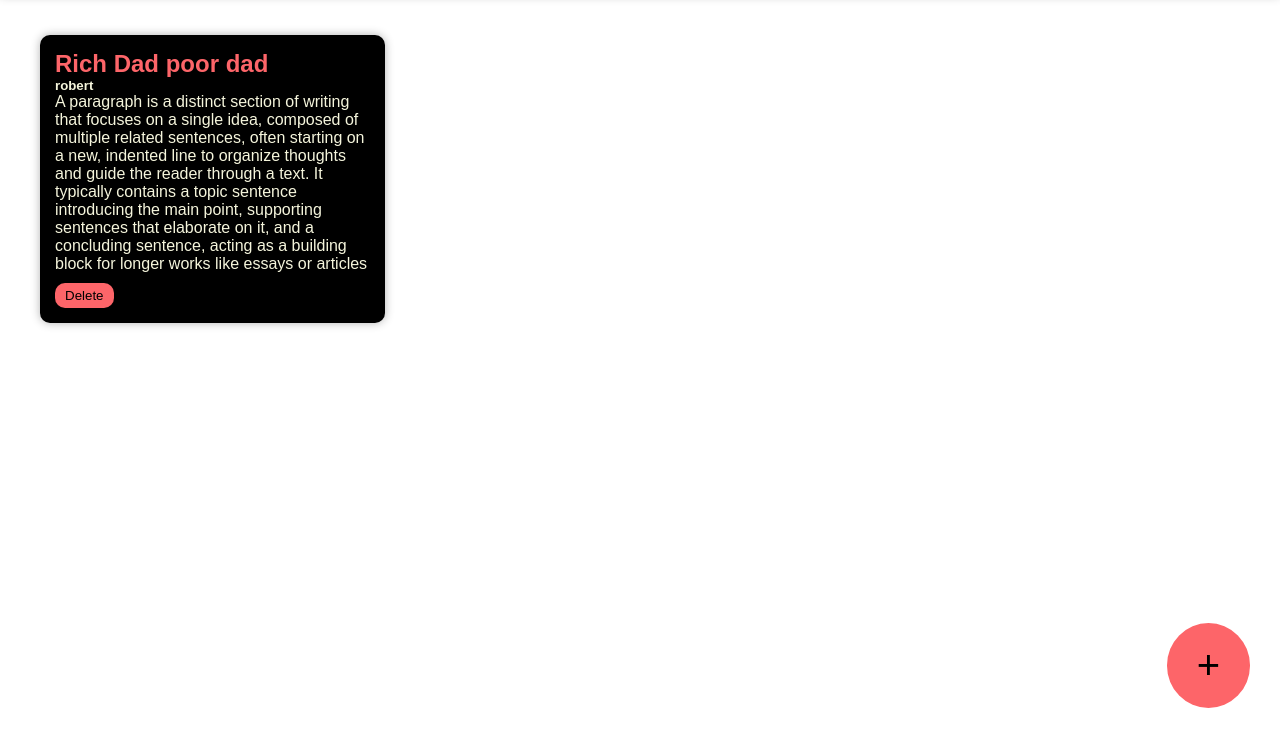
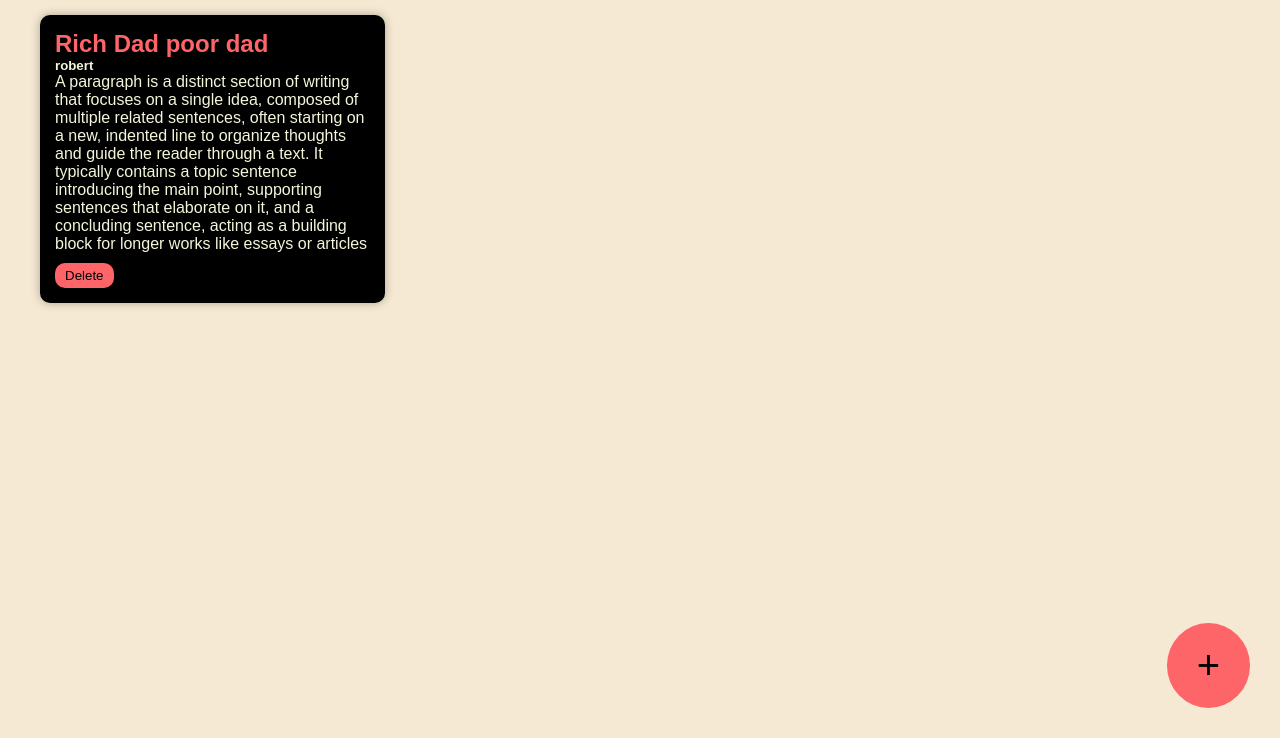
Before and after one commit to dhivzz1424/booksky, a plain HTML site: page index.html in a window 1280 px wide. Shown: the part 62-800 px from the top of the page. Drawn offline with Linux system fonts and the light colour scheme; a web font is replaced by a local one.

Commit message:
Update style.css

```diff
--- a/style.css
+++ b/style.css
@@ -1,10 +1,11 @@
 *{
     margin: 0;
     padding: 0;
-    background-colour: beige;
 }
 body{
     font-family: 'poppins',sans-serif;
+    background-color: #f5e9d3;
+}
 }
 .navbar{
     background-color: #FD6569;
```
